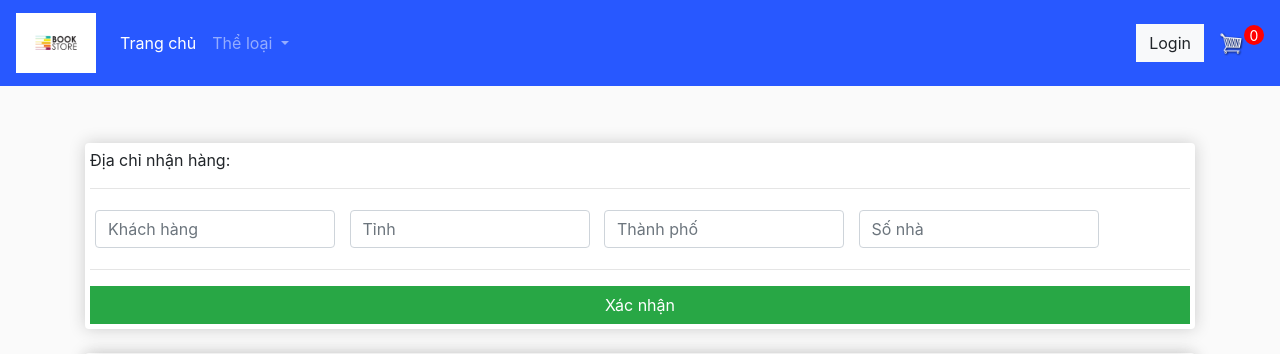
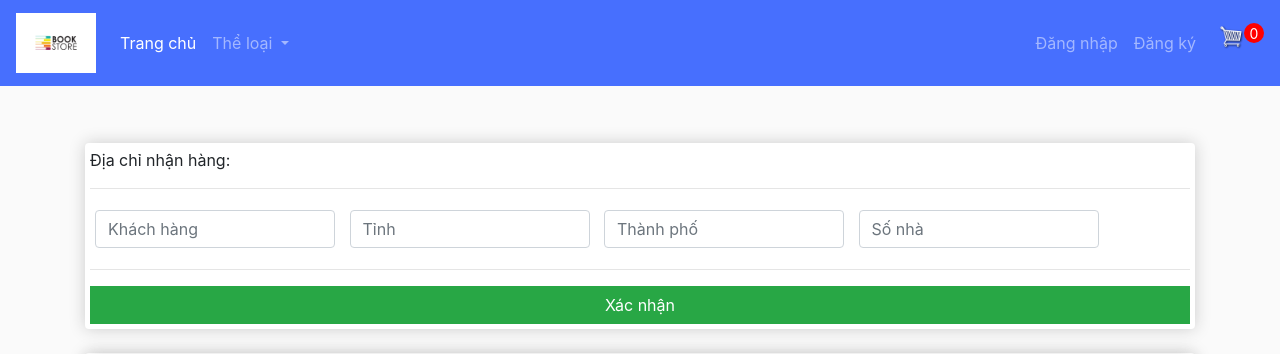
Before and after one commit to elfphabet621/QuanLyNhaSach_CNPM, a Django app: page /checkout/ in a window 1280 px wide. Shown: the top 354 px of the page. Run offline with Django 4.2, Linux system fonts and the light colour scheme; parts of the project's set-up code (start-up, migrations or seed data) failed here and were passed over; some libraries are stand-ins or nearby versions.

Commit message:
Update login, register and navbar

```diff
--- a/QLNhaSach/book/templates/book/checkout.html
+++ b/QLNhaSach/book/templates/book/checkout.html
@@ -27,9 +27,7 @@
     </div>
 
     <br>
-    <div class="box-element hidden" id="payment-info">
-        <small>Paypal Options</small>
-    </div>
+    <div class="box-element hidden" id="payment-info">Phương thức thanh toán</div>
 
     <div class="box-element">
         <div class="box-element">
--- a/QLNhaSach/book/templates/book/login.html
+++ b/QLNhaSach/book/templates/book/login.html
@@ -107,8 +107,11 @@
                 {% endfor %}
 				<div class="mt-4">
 					<div class="d-flex justify-content-center links">
-						Don't have an account? <a href="{% url 'register' %}" class="ml-2">Đăng ký</a>
+						Bạn chưa có tài khoản? <a href="{% url 'register' %}" class="ml-2">Đăng ký</a>
 					</div>
+				</div>
+				<div class="d-flex justify-content-center links">
+					<a href="{% url 'home' %}" class="ml-2">Trở về trang chủ</a>
 				</div>
 			</div>
 		</div>
--- a/QLNhaSach/book/templates/book/navbar.html
+++ b/QLNhaSach/book/templates/book/navbar.html
@@ -1,6 +1,5 @@
 {% load static %}
-
-<nav class="navbar navbar-expand-lg navbar-dark" style="background-color: #2858FF;">
+<nav class="navbar navbar-expand-sm navbar-dark" style="background-color: rgba(40, 88, 255, 0.85);">
   <a class="navbar-brand" href="{% url 'home' %}">
     <img src="{% static 'images/logons.png' %}" alt="logo" height="60px">
   </a>
@@ -23,17 +22,35 @@
           <a class="dropdown-item" href="#">SGK</a>
         </div>
       </li>
+
     </ul>
     <!-- <form class="form-inline my-2 my-lg-0">
       <input class="form-control mr-sm-2" type="search" placeholder="Search" aria-label="Search">
       <button class="btn btn-outline-success my-2 my-sm-0" type="submit">Search</button>
     </form> -->
+
     <div class="form-inline my-2 my-lg-0">
-      <a href="{% url 'login' %}" class="btn btn-light">Login</a>
-      <a href="{% url 'cart' %}">
-        <img id="cart-icon" src="{% static 'images/cart.png' %}" alt="cart-icon">
-      </a>
-      <p id="cart-total">0</p>
+      <ul class="navbar-nav">
+        {% if user.is_authenticated %}
+        <li class="nav-item">
+          <a class="btn btn-light" style="border-radius: 40px;" href="#">{{request.user}}</a>
+        </li>
+        <li class="nav-item">
+          <a class="nav-link" href="{% url 'logout' %}">Đăng xuất</a>
+        </li>
+        {% else %}
+        <li class="nav-item">
+          <a class="nav-link" href="{% url 'login' %}">Đăng nhập</a>
+        </li>
+        <li class="nav-item">
+          <a class="nav-link" href="{% url 'register' %}">Đăng ký</a>
+        </li>
+        {% endif %}
+        <a href="{% url 'cart' %}">
+          <img id="cart-icon" src="{% static 'images/cart.png' %}" alt="cart-icon">
+        </a>
+        <p id="cart-total">0</p>
+    </ul>
     </div>
   </div>
 </nav>
--- a/QLNhaSach/book/templates/book/register.html
+++ b/QLNhaSach/book/templates/book/register.html
@@ -120,6 +120,9 @@
 						Đã có tài khoản? <a href="{% url 'login' %}" class="ml-2">Đăng nhập</a>
 					</div>
 				</div>
+				<div class="d-flex justify-content-center links">
+					<a href="{% url 'home' %}" class="ml-2">Trở về trang chủ</a>
+				</div>
 			</div>
 		</div>
 	</div>
--- a/QLNhaSach/book/views.py
+++ b/QLNhaSach/book/views.py
@@ -32,13 +32,15 @@ def customer_info(request):
 # @unauthenticated_user
 def registerPage(request):
     form = CreateUserForm()
+
     if request.method == "POST":
         form = CreateUserForm(request.POST)
-        # if form.is_valid():
-        #     user = form.save()
-        #     username = form.cleaned_data.get('username')
-        #     messages.success(request, 'Account was created for '+ username)
-        #     return redirect('login')
+        if form.is_valid():
+            user = form.save()
+            username = form.cleaned_data.get('username')
+
+            messages.success(request, 'Account was created for '+ username)
+            return redirect('login')
 
     context = {'form': form}
     return render(request, 'book/register.html', context)
@@ -61,7 +63,7 @@ def loginPage(request):
 # Đăng xuất
 def logoutUser(request):
     logout(request)
-    return redirect('login')
+    return redirect('home')
 
 # Tạo một cuốn sách mới
 # @login_required(login_url='login')
```
Also changed, not shown: QLNhaSach/book/forms.py (+4 -4 lines), QLNhaSach/db.sqlite3.
